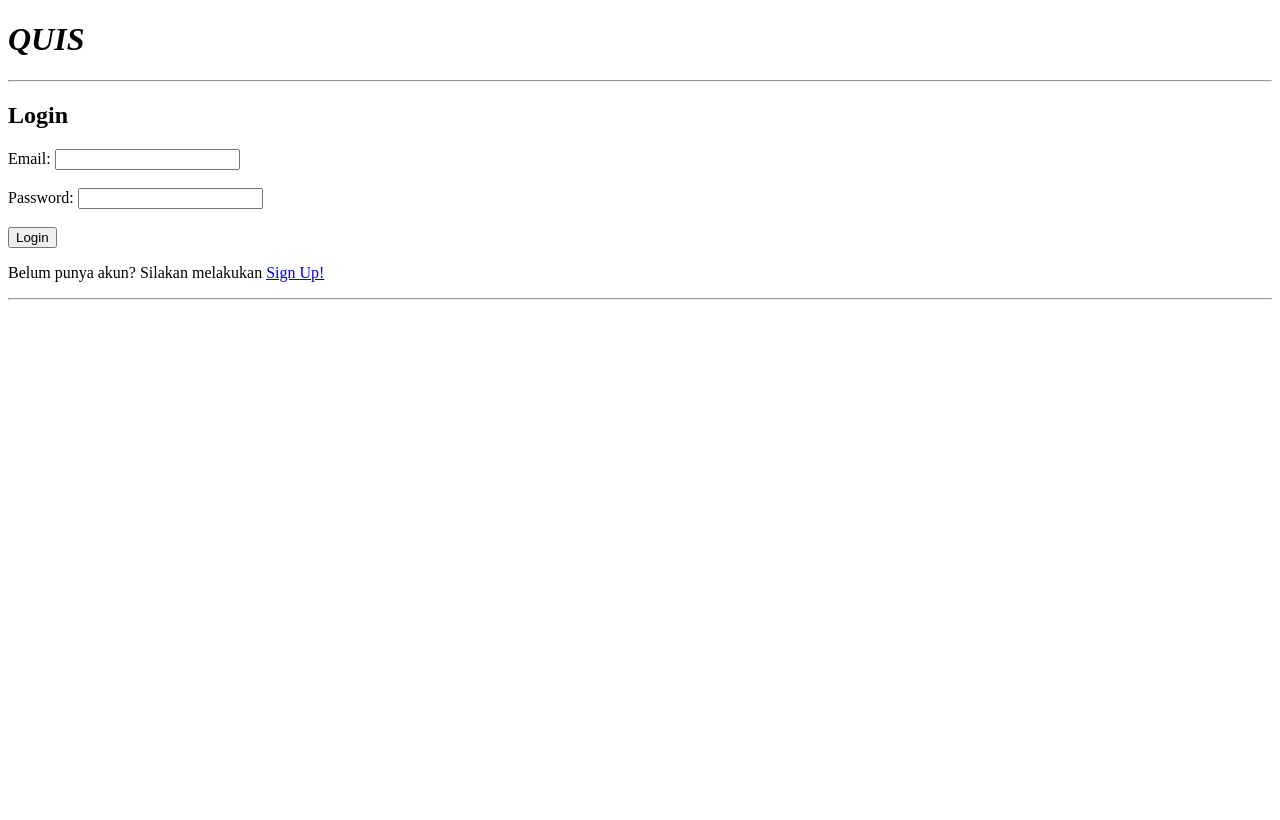
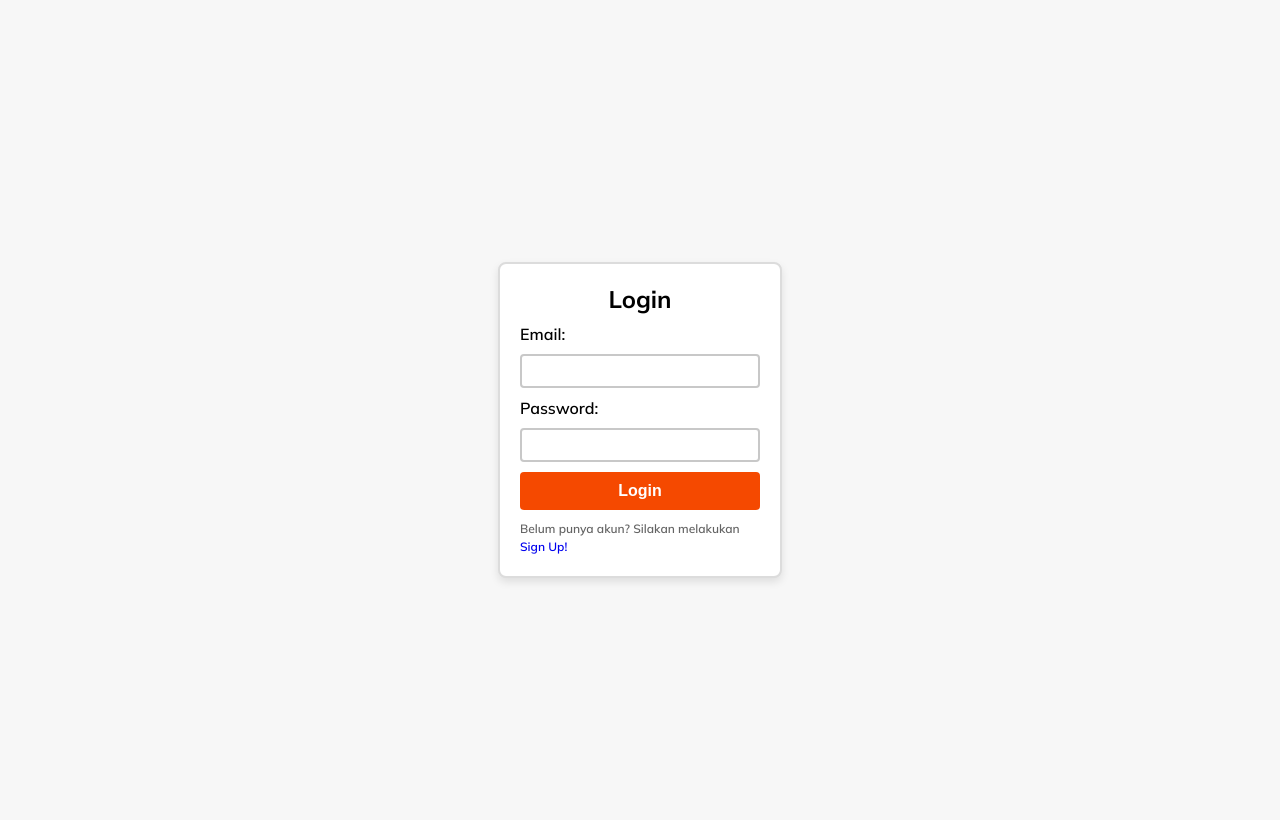
Before and after one commit to MTHermawan/Praktikum-PW, a PHP site: page /login.html in a window 1280 px wide. Before the commit the page ends 300 px from the top, so only its background shows below. Run offline with PHP 8.4, Linux system fonts and the light colour scheme.

Commit message:
POSTTEST 3

```diff
--- /dev/null
+++ b/Script/login.js
@@ -0,0 +1,21 @@
+const form = document.querySelector('form');
+const inputEmail = document.getElementById('input_email');
+const inputPassword = document.getElementById('input_password');
+const invalid_login_message = document.getElementById('invalid_login_message');
+
+form.addEventListener('submit', function (event) {
+    event.preventDefault();
+
+    const email = inputEmail.value;
+    const password = inputPassword.value;
+
+    if (email == '' || password == '') {
+        // invalid_login_message.style.display = 'block';
+        // invalid_login_message.textContent = 'Email dan password harus diisi!';
+        alert('Email dan password harus diisi!');
+        return;
+    }
+
+    alert('Login berhasil!');
+    window.location.href = 'index.html';
+});
--- a/index.html
+++ b/index.html
@@ -20,7 +20,7 @@
         <div>
             <nav>
                 <!-- <a href="index.html" class="nav-button">Daftar Kuis</a> -->
-                <a href="#" class="nav-button">Log In</a>
+                <a href="./login.html" class="nav-button">Log In</a>
                 <a href="#" class="alt-nav-button">Registrasi</a>
             </nav>
         </div>
--- a/login.html
+++ b/login.html
@@ -5,27 +5,29 @@
     <meta charset="UTF-8">
     <meta name="viewport" content="width=device-width, initial-scale=1.0">
     <title>Quis</title>
+    <link rel="stylesheet" href="style.css">
 </head>
 
 <body>
-    <header>
+    <!-- <header>
         <h1><em>QUIS</em></h1>
     </header>
-    <hr>
-    <main>
-        <h2>Login</h2>
-        <form action="index.html">
-            <label for="email">Email: </label>
-            <input type="text" name="email" id="input_email" required>
-            <br><br>
-            <label for="password">Password: </label>
-            <input type="password" name="password" id="input_password" required>
-            <br><br>
-            <button type="submit">Login</button>
-            <p>Belum punya akun? Silakan melakukan <a href="registrasi.html">Sign Up!</a></p>
-        </form>
+    <hr> -->
+    <main class="flex-center">
+        <article class="card flex-center flex-column">
+            <h2>Login</h2>
+            <form action="" class="flex-column" id="form_login">
+                <label for="email">Email: </label>
+                <input type="text" name="email" id="input_email" class="input-text">
+                <label for="password">Password: </label>
+                <input type="password" name="password" id="input_password" class="input-text">
+                <p class="font-red" id="invalid-login-message" style="display: none;">Lorem ipsum dolor sit amet consectetur adipisicing elit.</p>
+                <button type="submit">Login</button>
+                <p class="font-grey">Belum punya akun? Silakan melakukan <a href="#">Sign Up!</a></p>
+            </form>
+        </article>
     </main>
-    <hr>
 </body>
 
+<script src="./Script/login.js"></script>
 </html>
--- a/style.css
+++ b/style.css
@@ -18,7 +18,7 @@ body {
 
 a {
     text-decoration: none;
-    color: white;
+    /* color: white; */
 }
 
 header {
@@ -128,7 +128,6 @@ nav a .nav-button:hover, nav .nav-button:active {
     width: calc((100% - 80px) / 5); /* 5 cards per row, 4 gaps of 20px */
     min-width: 240px;
     max-width: 300px;
-    height: 100%;
 }
 
 .card h3 {
@@ -139,8 +138,6 @@ nav a .nav-button:hover, nav .nav-button:active {
 
 .card p {
     font-size: 16px;
-    margin-bottom: 15px;
-    color: rgb(100, 100, 100);
     line-height: 1.5;
 }
 
@@ -161,6 +158,18 @@ nav a .nav-button:hover, nav .nav-button:active {
     background-color: rgb(202, 53, 0);
 }
 
+.flex-center {
+    display: flex;
+    justify-content: center;
+    align-items: center;
+}
+
+.flex-column {
+    display: flex;
+    flex-direction: column;
+    gap: 10px;
+}
+
 footer {
     background-color: rgb(40, 40, 40);
     color: white;
@@ -177,3 +186,32 @@ footer .column {
     flex-direction: column;
     gap: 6px;
 }
+
+#form_login p {
+    font-size: 12px;
+}
+
+.font-red {
+    color: rgb(245, 73, 0);
+}
+
+.font-grey {
+    color: rgb(100, 100, 100);
+}
+
+.input-text {
+    padding: 6px 12px;
+    border: 2px solid rgb(200, 200, 200);
+    border-radius: 4px;
+    font-size: 16px;
+    width: 100%;
+    box-sizing: border-box;
+}
+
+main {
+    height: 100vh;
+}
+
+.hide {
+    display: none;
+}
```
